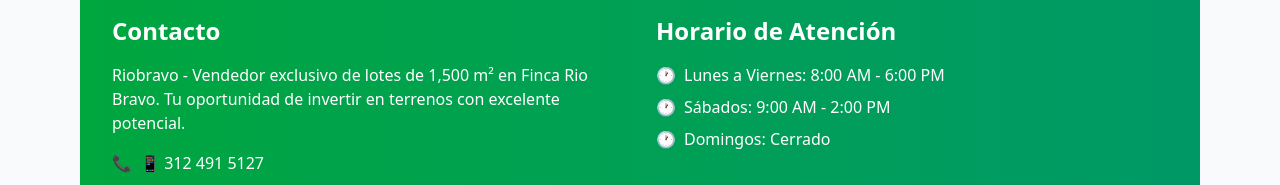
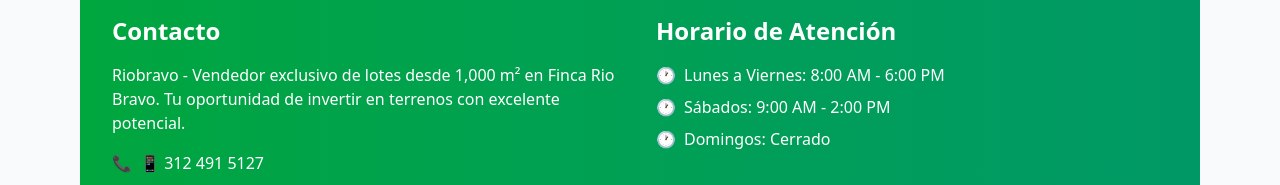
Before and after one commit to DIEGO-VALDES-R/Lanzamiento_RioBravo_Lotes, a Next.js app: page / in a window 1280 px wide. Shown: the part 5927-6112 px from the top of the page. Built offline with nearby package versions, Linux system fonts and the light colour scheme.

Commit message:
Update page.tsx

```diff
--- a/src/app/page.tsx
+++ b/src/app/page.tsx
@@ -713,7 +713,7 @@
               <div>
                 <h3 className="text-2xl font-bold mb-4">Contacto</h3>
                 <p className="mb-4">
-                  Riobravo - Vendedor exclusivo de lotes de 1,500 m² en Finca Rio Bravo. Tu oportunidad de invertir en terrenos con excelente potencial.
+                  Riobravo - Vendedor exclusivo de lotes desde 1,000 m² en Finca Rio Bravo. Tu oportunidad de invertir en terrenos con excelente potencial.
                 </p>
                 <div className="space-y-2">
                   <div className="flex items-center">
```
